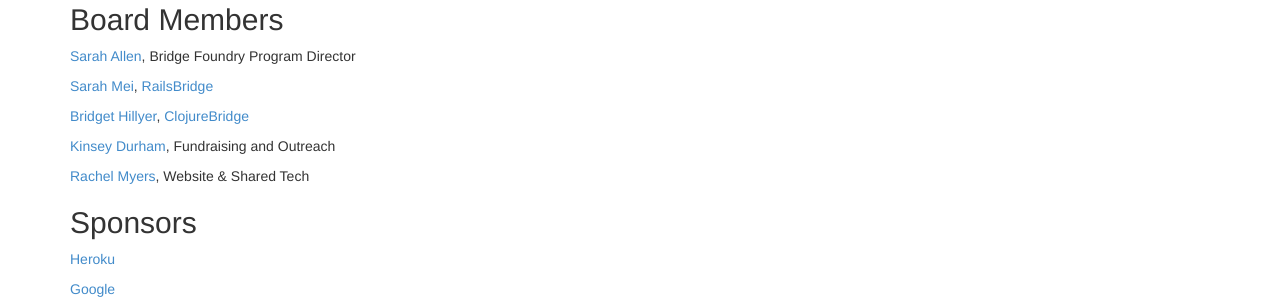
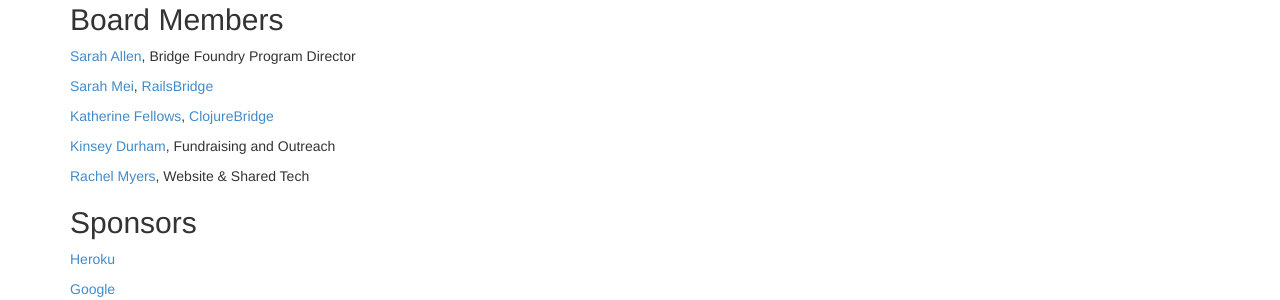
Before and after one commit to missherico/bridgefoundry.github.io, a Jekyll site: the page built from about.html, in a window 1280 px wide. Shown: the part 260-560 px from the top of the page. Built offline with Jekyll 4.4.1, drawn with Linux system fonts in a browser that asks for light colours.

Commit message:
change clojurebridge board member

```diff
--- a/about.html
+++ b/about.html
@@ -17,7 +17,7 @@
     <h2>Board Members</h2>
     <p><a href="https://twitter.com/ultrasaurus">Sarah Allen</a>, Bridge Foundry Program Director</p>
     <p><a href="https://twitter.com/sarahmei">Sarah Mei</a>, <a href="http://railsbridge.org/">RailsBridge</a></p>
-    <p><a href="https://twitter.com/bridgethillyer">Bridget Hillyer</a>, <a href="http://www.clojurebridge.org/">ClojureBridge</a></p>
+    <p><a href="https://twitter.com/kf">Katherine Fellows</a>, <a href="http://www.clojurebridge.org/">ClojureBridge</a></p>
     <p><a href="https://twitter.com/KinseyAnnDurham">Kinsey Durham</a>, Fundraising and Outreach</p>
     <p><a href="https://twitter.com/rachelmyers">Rachel Myers</a>, Website &amp; Shared Tech</p>
   </div>
```
